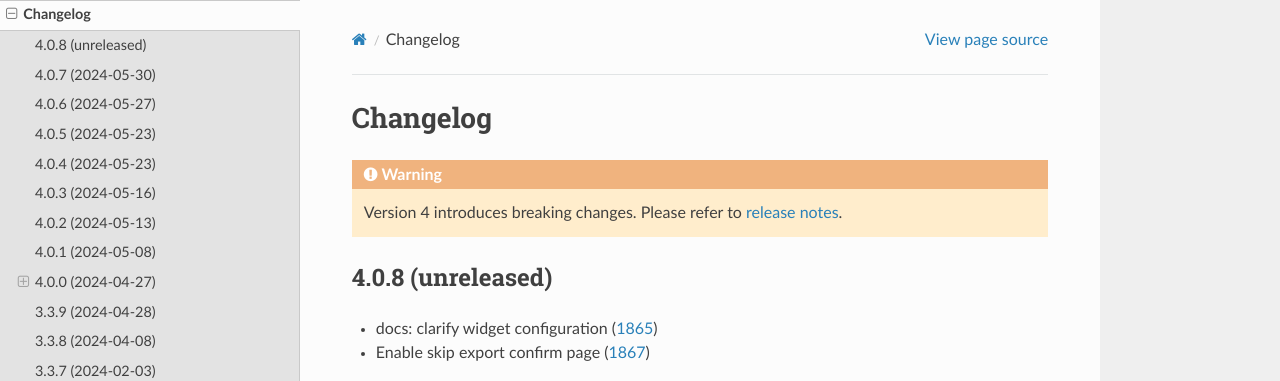
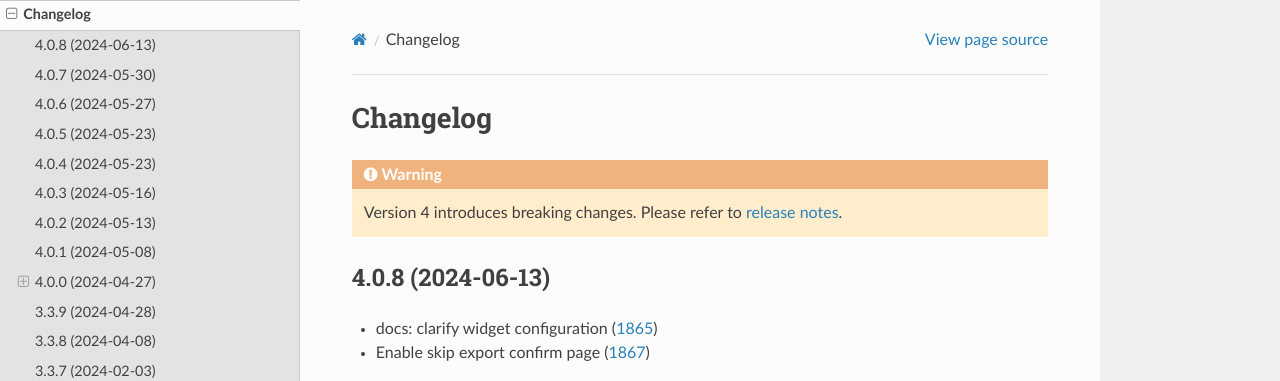
Before and after one commit to django-import-export/django-import-export, a Sphinx documentation site: the page built from docs/changelog.rst, in a window 1280 px wide and 900 px high. Shown: the top 381 px of the window. Built offline with Sphinx 7.4.7 and the Read the Docs theme 2.0.0, drawn with Linux system fonts in a browser that asks for light colours; pages that are not in the unit, such as notebooks, are missing from menus; the version number could not be read and is left out.

Commit message:
Update changelog.rst

```diff
--- a/docs/changelog.rst
+++ b/docs/changelog.rst
@@ -5,7 +5,7 @@ Changelog
 
     Version 4 introduces breaking changes.  Please refer to :doc:`release notes<release_notes>`.
 
-4.0.8 (unreleased)
+4.0.8 (2024-06-13)
 ------------------
 
 - docs: clarify widget configuration (`1865 <https://github.com/django-import-export/django-import-export/pull/1865>`_)
```
